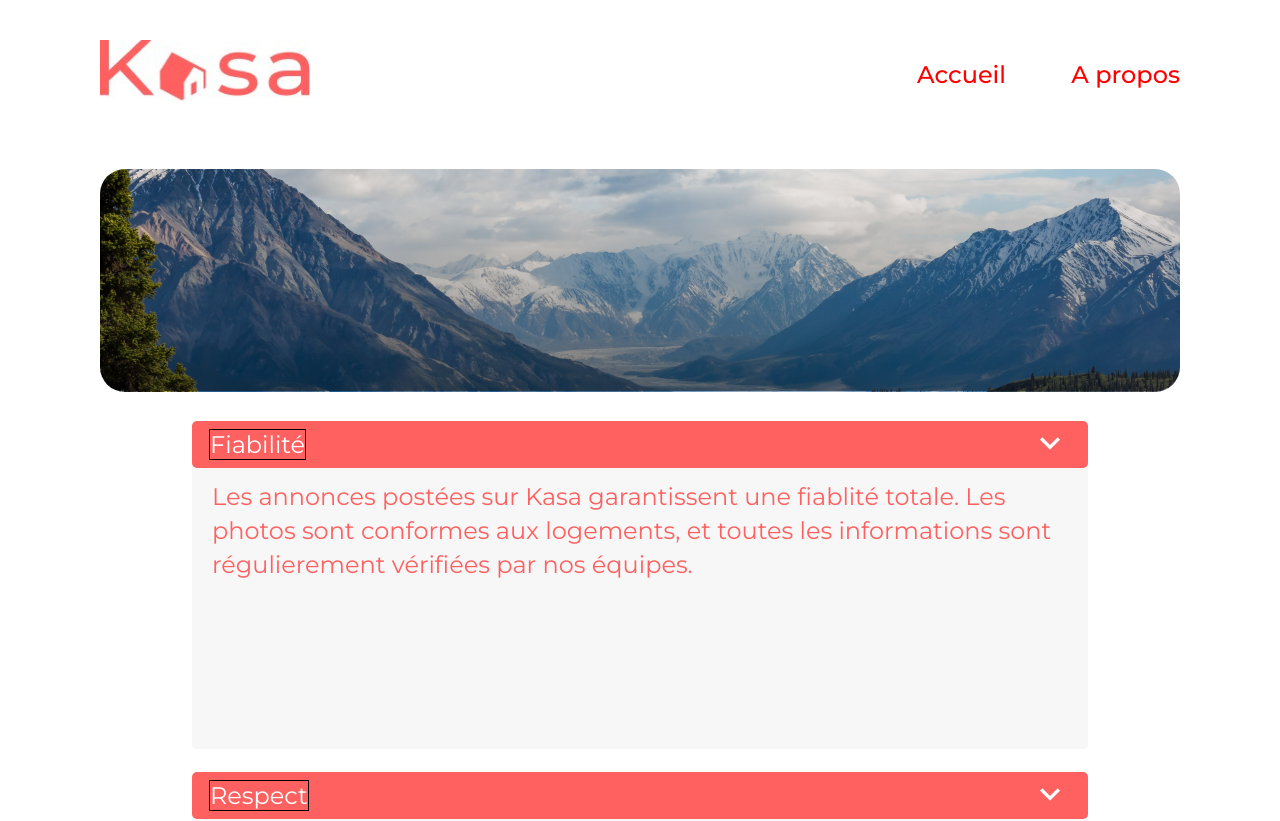
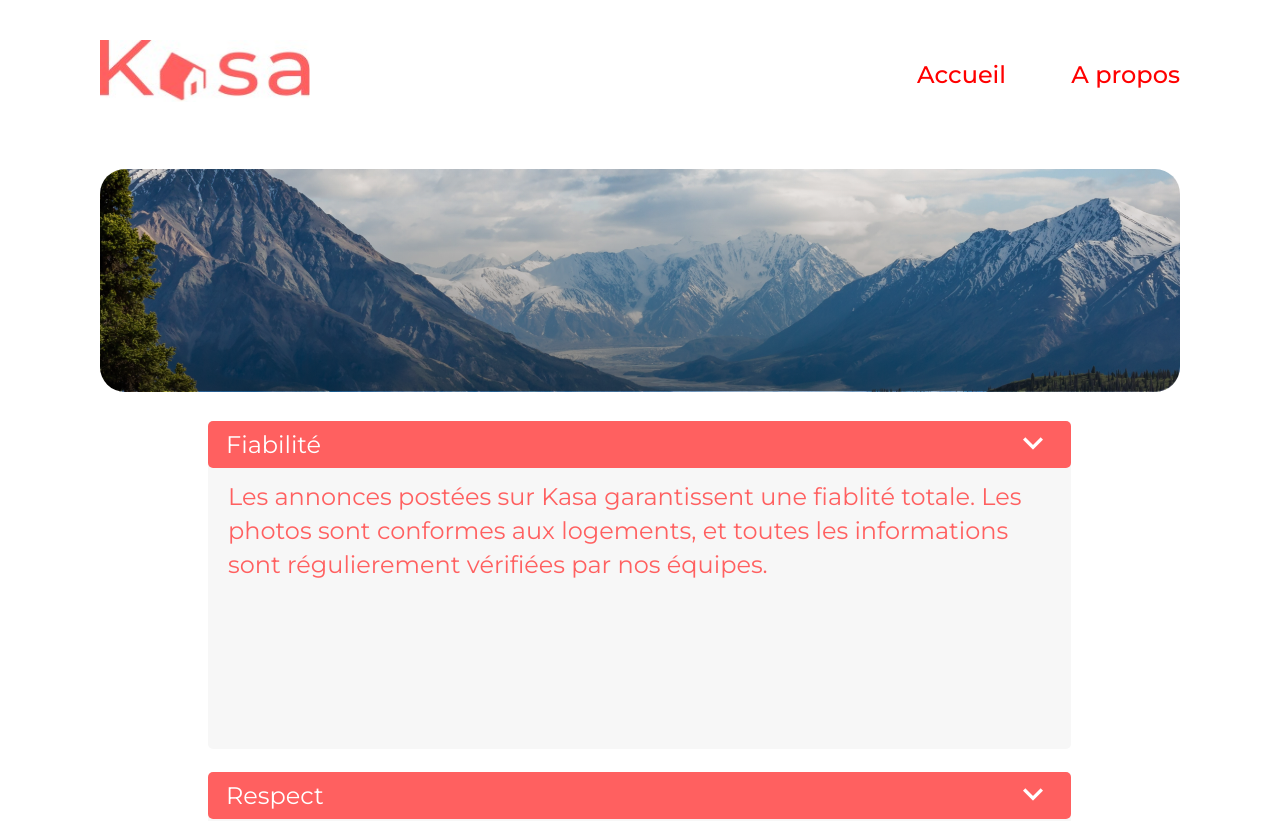
Before and after one commit to melaniemdm/kasa-oc, a React (Create React App) app: page /#/propos in a window 1280 px wide. Shown: the top 821 px of the page. Built offline with nearby package versions, Linux system fonts and the light colour scheme.

Commit message:
fix(css) containerred

```diff
--- a/src/components/ContainerOfInformation/style.scss
+++ b/src/components/ContainerOfInformation/style.scss
@@ -56,12 +56,12 @@
     //height: 30px;
     margin-top: 20px;
   }
-  .titleSectionLogement,
-  .titleSectionPropos {
-    margin-left: 13px;
-    font-size: 13px;
+  .containertitlecontainerLogementInfo, .containertitlecontainerPropos {
+    height:30px;
   }
-
+  .containertitlecontainerLogementInfo {
+    border-radius: 5px;
+  }
   #textOfFiabilite,
   #textOfRespect,
   #textOfService,
@@ -70,6 +70,7 @@
   #textOfEquipement {
     font-size: 12px;
     border-radius: 5px;
+    height:143px;
   }
 
   .containertitleLogement,
--- a/src/components/ContainerOfInformationLogement/style.scss
+++ b/src/components/ContainerOfInformationLogement/style.scss
@@ -16,11 +16,14 @@ ul {
   display: flex;
   justify-content: space-between;
   margin-left: 18px;
-
-}
+  }
 
 @media #{$medium-down} {
   .containerlogement {
     grid-template-columns: 1fr;
   }
+  .containerLogementInfo{
+    font-size:13px;
+
+  }
 }
--- a/src/pages/ProposPages/style.scss
+++ b/src/pages/ProposPages/style.scss
@@ -3,15 +3,12 @@
   position: relative;
   padding-top: 31px;
   padding-bottom: 31px;
-  margin-left: 100px;
-  margin-right: 100px;
-  margin-left: 15%;
-  margin-right: 15%;
-  min-height: 60vh;
+  margin-left: 208px;
+  margin-right: 209px;
+   min-height: 60vh;
 }
 .containerPropos{
-  outline:1px solid black;
-  font-size:24px;
+   font-size:24px;
   display: flex;
   justify-content: space-between;
   margin-left: 18px;
@@ -21,5 +18,10 @@
   .containerAProposDetail {
     min-height: 45vh;
     padding-top: 75px;
+    margin-left: 20px;
+    margin-right: 20px;
+  }
+  .containerPropos{
+    font-size:13px;
   }
 }
```
